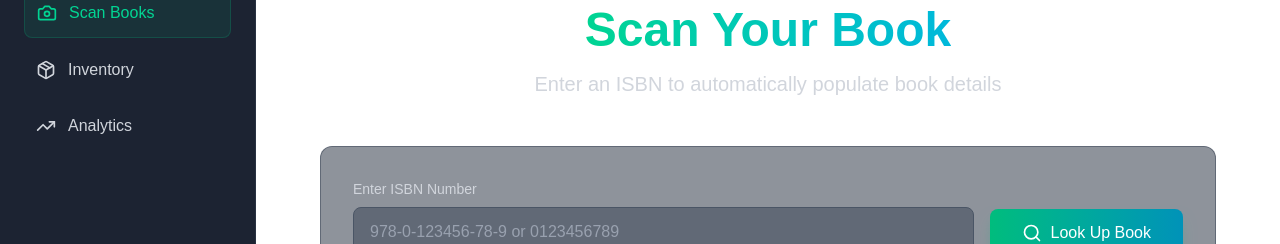
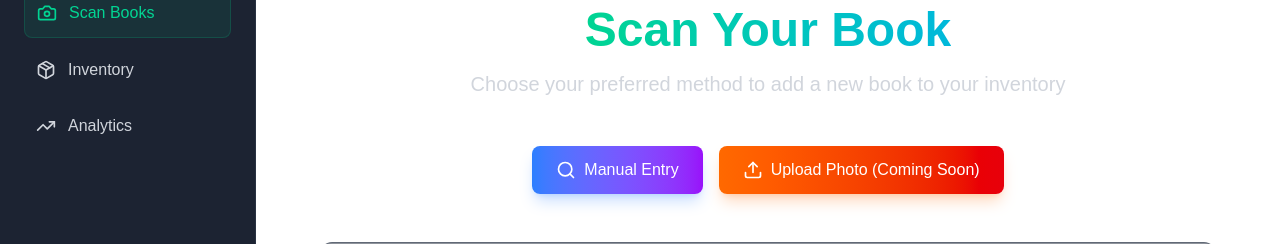
Before and after one commit to mbcaldwell77/ScryVault-Official, a Next.js app: page /scan in a window 1280 px wide. Shown: the part 185-429 px from the top of the page. Built offline with nearby package versions, Linux system fonts and the light colour scheme; no server answers; the database is empty.

Commit message:
manual add

```diff
--- a/src/app/scan/page.tsx
+++ b/src/app/scan/page.tsx
@@ -242,8 +242,26 @@ export default function ScanPage() {
                 </span>
               </h1>
               <p className="text-xl text-gray-300 mb-8">
-                Enter an ISBN to automatically populate book details
+                Choose your preferred method to add a new book to your inventory
               </p>
+            </div>
+
+            {/* Quick Action Buttons */}
+            <div className="flex flex-wrap justify-center gap-4 mb-12">
+              <button
+                onClick={() => setShowManualForm(true)}
+                className="bg-gradient-to-r from-blue-500 to-purple-600 text-white px-6 py-3 rounded-lg font-medium hover:from-blue-600 hover:to-purple-700 transition-all duration-200 shadow-lg shadow-blue-500/25 flex items-center gap-2"
+              >
+                <Search className="w-5 h-5" />
+                Manual Entry
+              </button>
+              <button
+                className="bg-gradient-to-r from-orange-500 to-red-600 text-white px-6 py-3 rounded-lg font-medium hover:from-orange-600 hover:to-red-700 transition-all duration-200 shadow-lg shadow-orange-500/25 flex items-center gap-2"
+                disabled
+              >
+                <Upload className="w-5 h-5" />
+                Upload Photo (Coming Soon)
+              </button>
             </div>
 
             {/* ISBN Input Section */}
```
